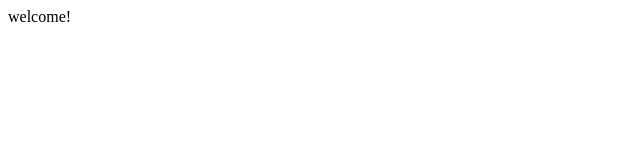
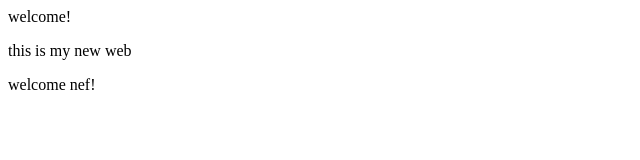
Before and after one commit to sixwen6/wen, a plain HTML site: page index.html in a window 1280 px wide. Shown: the whole page, without its empty margins (0-640 px from the left). Drawn offline with Linux system fonts and the light colour scheme.

Commit message:
Update index.html

```diff
--- a/index.html
+++ b/index.html
@@ -1 +1,3 @@
 <p> welcome! </p>
+<p> this is my new web </p>
+<p> welcome nef! </p>
```
